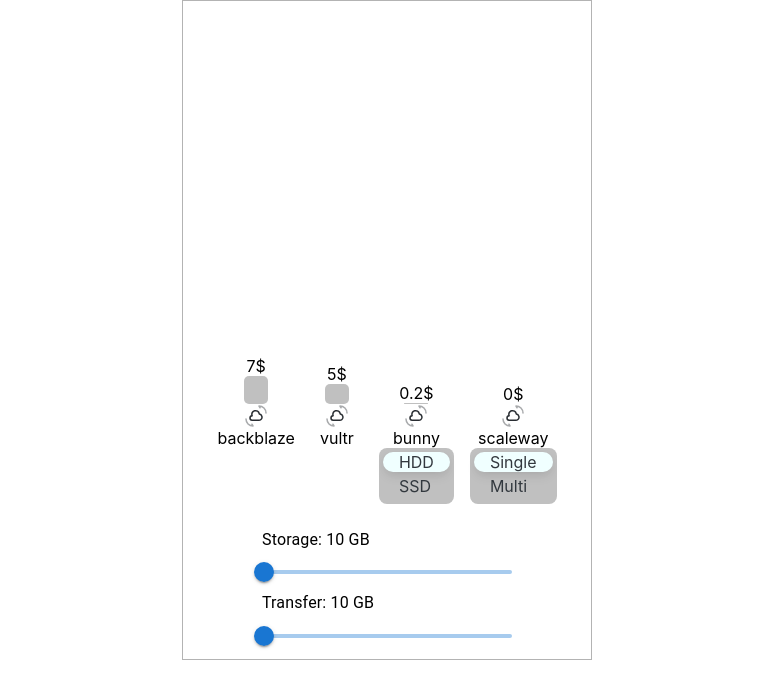
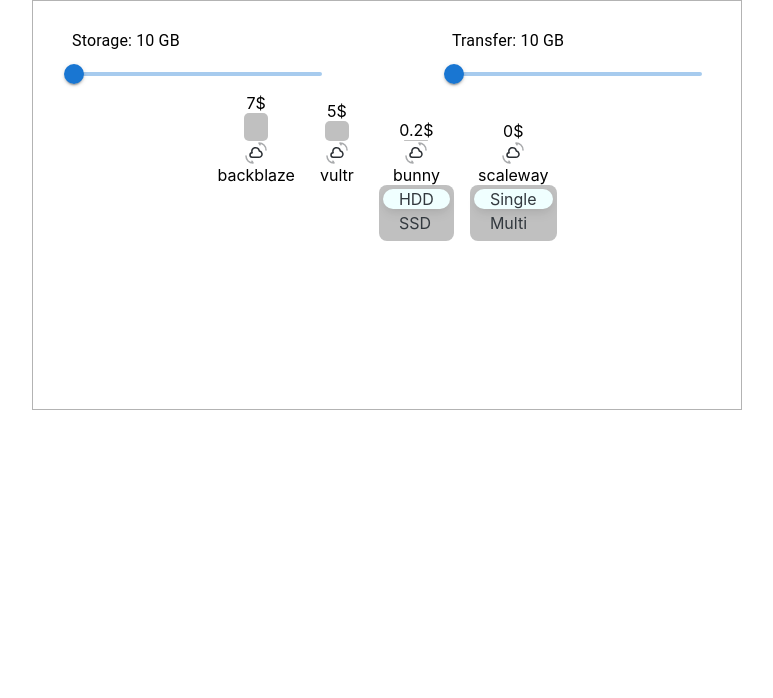
Before and after one commit to FoxCrush/react_ts_cloud_storage_calc, a React (Create React App) app: page / in a window 1280 px wide. Shown: the top 698 px of the page, without its empty margins (253-1026 px from the left). Built offline with nearby package versions, Linux system fonts and the light colour scheme.

Commit message:
sliders orient

```diff
--- a/src/components/calculator/calc-component.module.css
+++ b/src/components/calculator/calc-component.module.css
@@ -15,3 +15,10 @@
   align-items: center;
   justify-content: flex-end;
 }
+@media (min-width: 667px) {
+  .container {
+    width: 700px;
+    height: 400px;
+    flex-direction: column-reverse;
+  }
+}
--- a/src/components/calculator/calculator-component.tsx
+++ b/src/components/calculator/calculator-component.tsx
@@ -49,9 +49,7 @@
           );
         })}
       </div>
-      <div>
         <MemorySliders getValues={getSlidersValues} />
-      </div>
     </div>
   );
 }
--- a/src/components/charts/column.tsx
+++ b/src/components/charts/column.tsx
@@ -11,7 +11,7 @@
   const [columnLength, setColumnLength] = useState<string>("10");
   const [currentColor, setCurrentColor] = useState<string>('');
 
-  const debouncedColorSwitch = debounce(()=>{setCurrentColor(color)},100)
+  const debouncedColorSwitch = debounce(()=>{setCurrentColor(color)},50)
 
   useEffect(() => {
     setColumnLength(`${price * 4}px`);
--- a/src/components/sliders/slider.module.css
+++ b/src/components/sliders/slider.module.css
@@ -19,3 +19,10 @@
   flex: 0 1 auto;
   align-self: auto;
 }
+@media (min-width:667px) {
+  .container{
+    width: 90%;
+    flex-direction: row;
+    justify-content: space-between;
+  }
+}
--- a/src/components/switch/radio-switch.jsx
+++ b/src/components/switch/radio-switch.jsx
@@ -8,11 +8,11 @@
   switchOptions,
   switchChangedHandler,
 }) {
-  const [justify, setJustify] = React.useState(switchOptions[0]);
+  const [option, setOption] = React.useState(switchOptions[0]);
   React.useEffect(() => {
-    switchChangedHandler(justify);
+    switchChangedHandler(option);
     // eslint-disable-next-line react-hooks/exhaustive-deps
-  }, [justify]);
+  }, [option]);
   return (
     <Box
       sx={{
@@ -26,8 +26,8 @@
         orientation="vertical"
         aria-labelledby="segmented-controls-example"
         name="justify"
-        value={justify}
-        onChange={(event) => setJustify(event.target.value)}
+        value={option}
+        onChange={(event) => setOption(event.target.value)}
         sx={{
           minHeight: 48,
           padding: "4px",
--- a/src/index.css
+++ b/src/index.css
@@ -11,3 +11,6 @@
   font-family: source-code-pro, Menlo, Monaco, Consolas, 'Courier New',
     monospace;
 }
+:root {
+	--mobile-breakpoint: 667px;
+}
```
